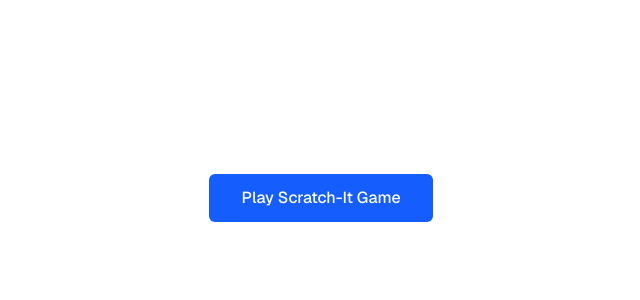
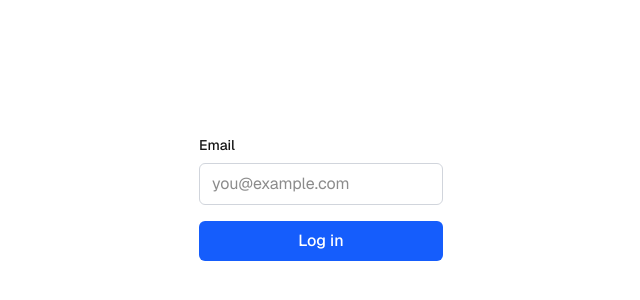
Before and after one commit to blackscorpionster/rubits, a Next.js app: page / in a window 1280 px wide. Shown: the part 202-502 px from the top of the page, without its empty margins (319-959 px from the left). Built offline with nearby package versions, Linux system fonts and the light colour scheme.

Commit message:
Add email log in

```diff
--- a/src/app/page.tsx
+++ b/src/app/page.tsx
@@ -1,17 +1,74 @@
-import Link from "next/link";
+"use client";
+
+import { useState } from "react";
+import { useRouter } from "next/navigation";
 
 const Home: React.FC = () => {
+  const [email, setEmail] = useState<string>("");
+  const [error, setError] = useState<string>("");
+  const [loading, setLoading] = useState<boolean>(false);
+  const router = useRouter();
+
+  const validateEmail = (email: string): boolean => {
+    const regex = /^[\w-\.]+@([\w-]+\.)+[\w-]{2,4}$/;
+    return regex.test(email);
+  };
+
+  const handleSubmit = (e: React.FormEvent): void => {
+    e.preventDefault();
+    setError("");
+
+    if (!email.trim()) {
+      setError("Email is required");
+      return;
+    }
+
+    if (!validateEmail(email)) {
+      setError("Please enter a valid email address");
+      return;
+    }
+
+    setLoading(true);
+
+    // fake api call w timeout
+    setTimeout(() => {
+      localStorage.setItem("userEmail", email);
+
+      router.push("/play-page");
+
+      setLoading(false);
+    }, 1000);
+  };
+
   return (
     <div className="grid grid-rows-[20px_1fr_20px] items-center justify-items-center min-h-screen p-8 pb-20 gap-16 sm:p-20 font-[family-name:var(--font-geist-sans)]">
       <main className="flex flex-col gap-[32px] row-start-2 items-center sm:items-start">
-        <div className="w-full text-center sm:text-left">
-          <Link
-            href="/play-page"
-            className="inline-block bg-blue-600 text-white py-3 px-8 rounded-md hover:bg-blue-700 transition-colors font-medium"
+        <form onSubmit={handleSubmit}>
+          {error && <div className="mb-4 p-3 bg-red-50 border border-red-200 text-red-600 rounded-md">{error}</div>}
+
+          <div className="mb-4">
+            <label htmlFor="email" className="block text-sm font-medium mb-2">
+              Email
+            </label>
+            <input
+              id="email"
+              type="email"
+              placeholder="you@example.com"
+              value={email}
+              onChange={(e) => setEmail(e.target.value)}
+              required
+              className="w-full px-3 py-2 border border-gray-300 rounded-md focus:outline-none focus:ring-2 focus:ring-blue-500"
+            />
+          </div>
+
+          <button
+            type="submit"
+            disabled={loading}
+            className="w-full bg-blue-600 hover:bg-blue-700 text-white font-medium py-2 px-4 rounded-md focus:outline-none focus:ring-2 focus:ring-blue-500 focus:ring-offset-2 disabled:opacity-50 disabled:cursor-not-allowed"
           >
-            Play Scratch-It Game
-          </Link>
-        </div>
+            {loading ? "Logging in..." : "Log in"}
+          </button>
+        </form>
       </main>
     </div>
   );
--- a/src/app/play-page/page.tsx
+++ b/src/app/play-page/page.tsx
@@ -2,6 +2,7 @@
 
 import React, { useState, useEffect } from "react";
 import { ScratchGrid } from "./components";
+import { useRouter } from "next/navigation";
 
 interface GridItem {
   id: string;
@@ -40,6 +41,24 @@ const PlayPage: React.FC = () => {
   const [validationResult, setValidationResult] =
     useState<ValidationResult | null>(null);
   const [submitting, setSubmitting] = useState<boolean>(false);
+  const [email, setEmail] = useState<string | null>(null)
+  const router = useRouter()
+
+  useEffect(() => {
+    const userEmail = localStorage.getItem("userEmail")
+
+    if (!userEmail) {
+      router.push("/")
+      return
+    }
+
+    setEmail(userEmail)
+  }, [router])
+
+  const handleLogout = () => {
+    localStorage.removeItem("userEmail")
+    router.push("/")
+  }
 
   // Fetch ticket data from the API - using mock data for now
   useEffect(() => {
@@ -265,6 +284,15 @@ const PlayPage: React.FC = () => {
               </button>
             )}
           </div>
+
+          <div className="mt-8">
+            <button
+              onClick={handleLogout}
+              className="px-6 py-3 bg-red-600 text-white rounded-md hover:bg-red-700 transition-colors"
+            >
+              Logout
+            </button>
+          </div>
         </div>
       </div>
     </main>
```
